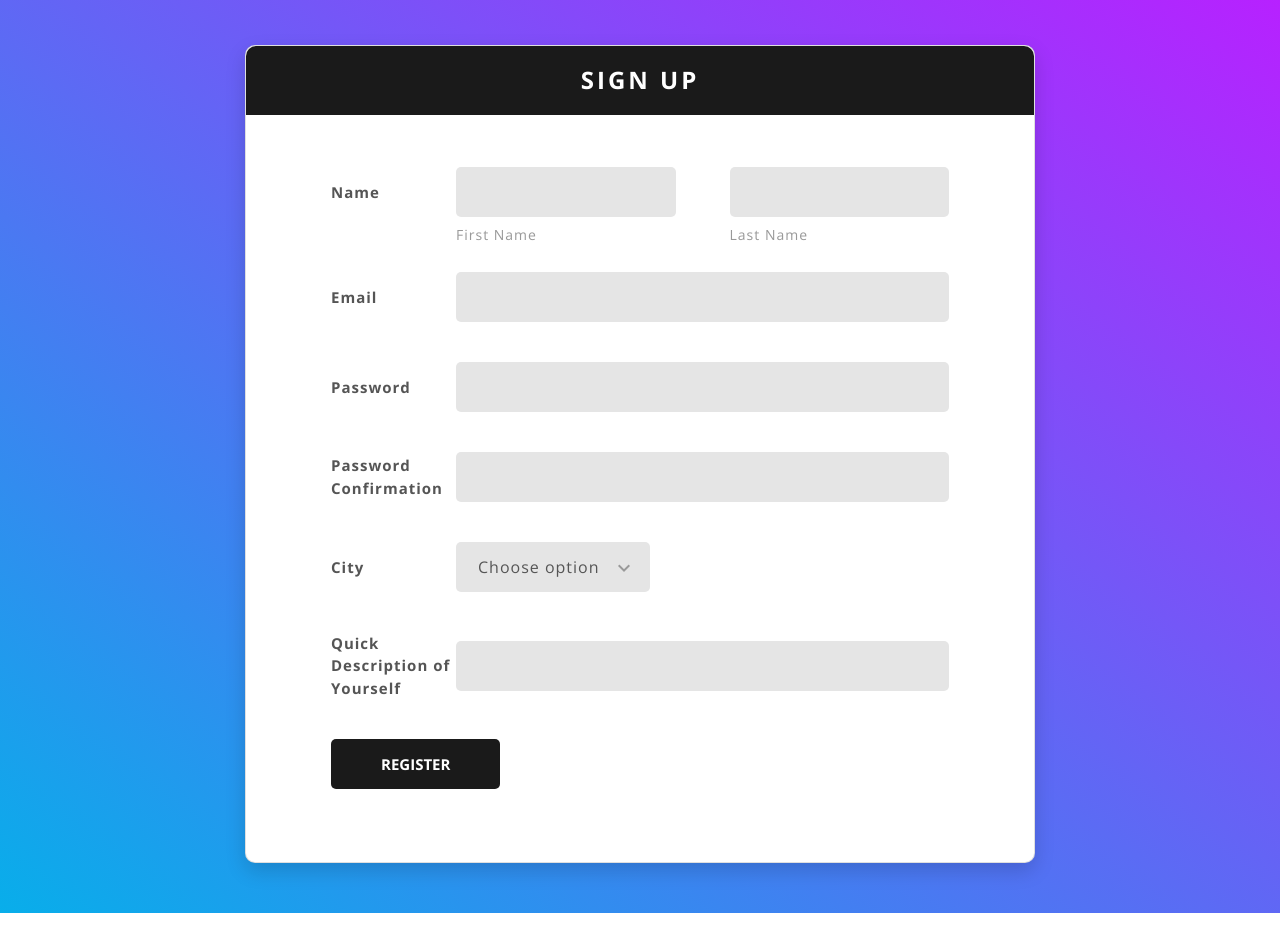
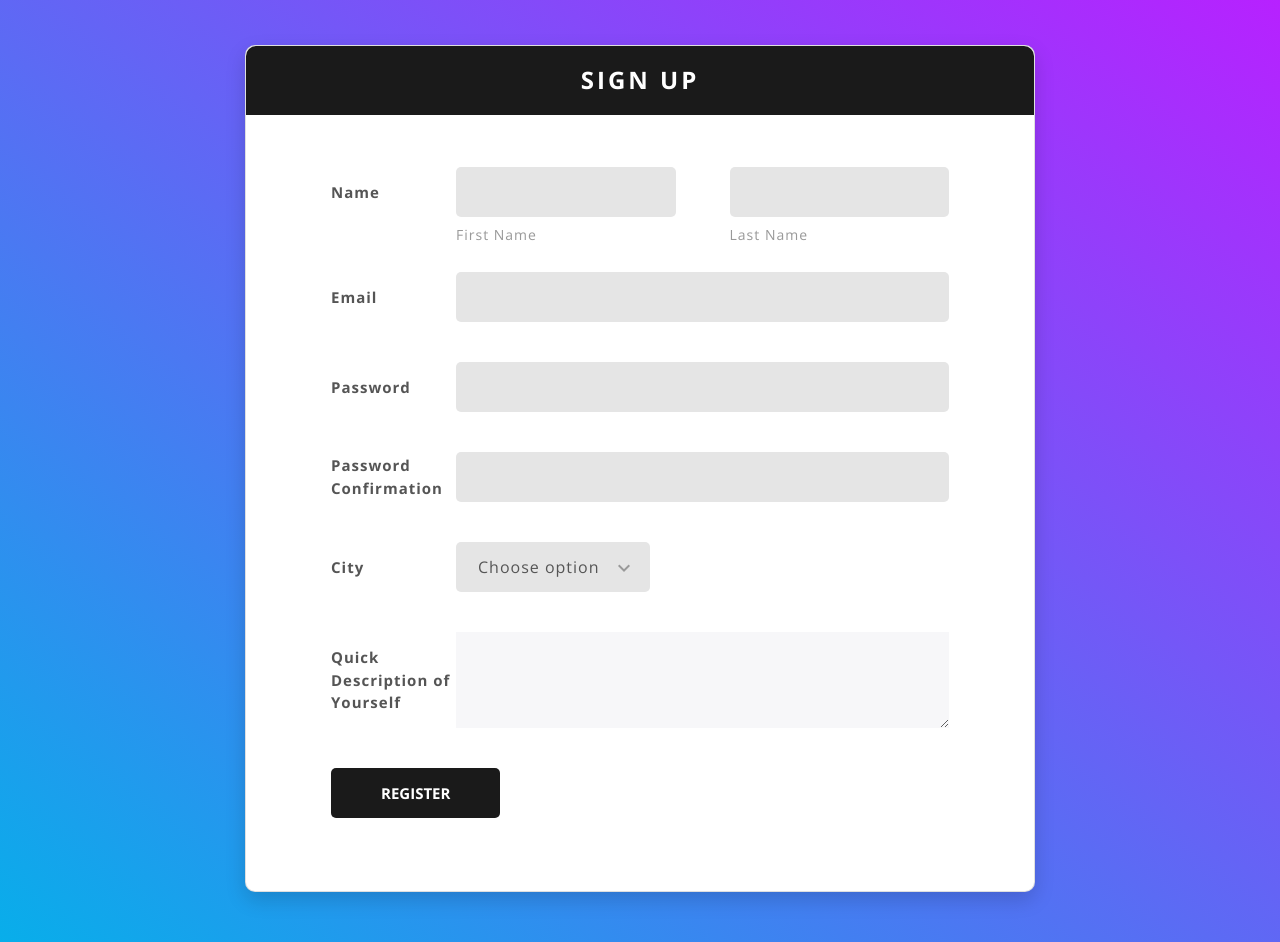
Before and after one commit to 0xKubitus/Atomic-Project, a plain HTML site: page signup-form.html in a window 1280 px wide. Before the commit the page ends 913 px from the top, so only its background shows below. Drawn offline with nearby package versions, Linux system fonts and the light colour scheme.

Commit message:
go faire les 2 formulaires pour MdP

```diff
--- a/sign-up-form.html
+++ b/signup-form.html
@@ -109,14 +109,13 @@
                       </div>
 
                       <div class="form-row">
-                        <div class="name">Quick Description of Yourself</div>
-                          <div class="value">
-                            <div class="input-group">
-                              <input class="input--style-5" type="text" name="Bio">
-                            </div>
+                        <label for="exampleTextarea" class="name">Quick Description of Yourself</label>
+                        <div class="value">
+                          <div class="input-group">
+                            <textarea class="form-control" id="exampleTextarea" rows="3"></textarea>
                           </div>
                         </div>
-
+                      </div>
 
                       <div>
                         <button class="btn btn--radius-2 btn-primary" type="submit">Register</button>
```
